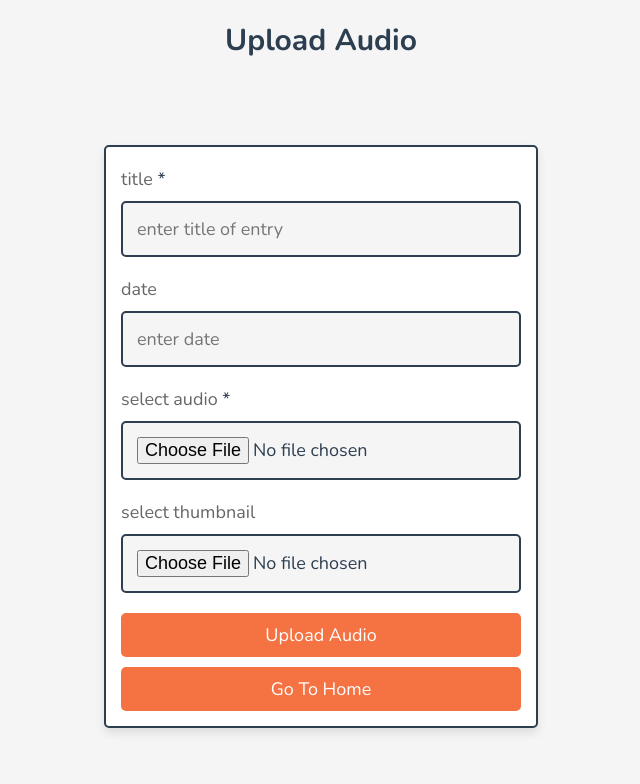
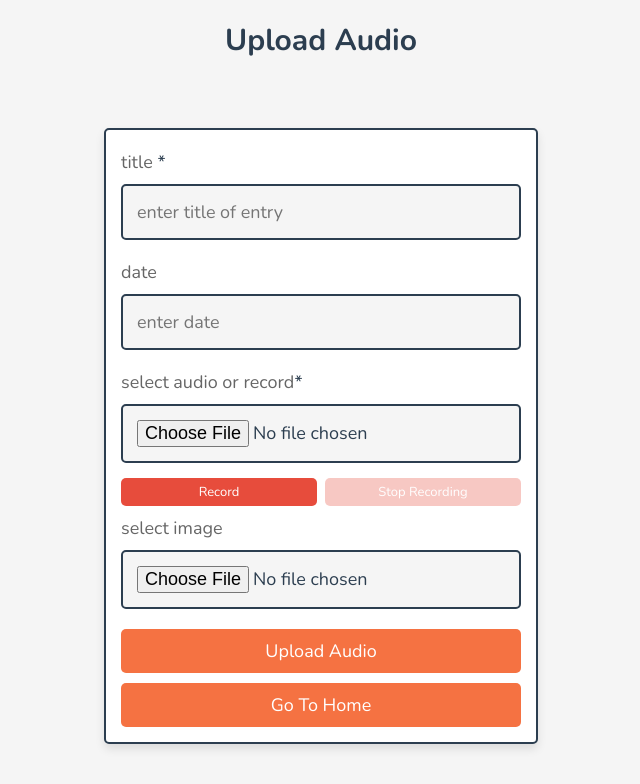
Before and after one commit to cnRachel/mumbo, a PHP site: page /upload_audio.php in a window 1280 px wide. Shown: the top 784 px of the page, without its empty margins (319-959 px from the left). Run offline with PHP 8.4, Linux system fonts and the light colour scheme; some libraries are stand-ins or nearby versions.

Commit message:
styled recording buttons

```diff
--- a/project files/css/style.css
+++ b/project files/css/style.css
@@ -95,7 +95,7 @@ a:active {
 }
 
 .btn,
-.option-btn{
+.option-btn {
    display: block;
    width: 100%;
    margin-top: 1rem;
@@ -208,7 +208,6 @@ a:active {
 
 .playlist .box-container .box .album{
    margin:2rem;
-   border-radius: 50%;
    object-fit: contain;
    height: 15rem;
    width: 15rem;
@@ -284,9 +283,6 @@ a:active {
 .music-player .box .album{
    margin: 2rem;
    height: 15rem;
-   width: 15rem;
-   border-radius: 50%;
-   animation: beat 2s cubic-bezier(.3,1.41,.4,1.46) infinite;
 }
 
 @keyframes beat {
--- /dev/null
+++ b/project files/css/upload.css
@@ -0,0 +1,34 @@
+.recording {
+    display: flex;
+    justify-content: space-between;
+
+}
+#start, #stop {
+    background-color: #e74c3c;
+    display: block;
+    width: 50%;
+    margin-top: 0.5rem;
+    padding: 0.5rem 0;
+    font-size: 1.3rem;
+    border-radius: .5rem;
+    color:var(--white);
+    text-align: center;
+    text-transform: capitalize;
+    transition: .2s ease-out;
+    position: center;
+}
+
+#start {
+    margin-right: 2%;
+    cursor: pointer;
+
+ }
+
+ #start:hover {
+    background-color: #2c3e50;
+
+ }
+
+ #stop {
+    opacity: 0.3;
+ }
--- a/project files/home.php
+++ b/project files/home.php
@@ -23,7 +23,7 @@ if(isset($_GET['logout'])){
    <meta charset="UTF-8">
    <meta http-equiv="X-UA-Compatible" content="IE=edge">
    <meta name="viewport" content="width=device-width, initial-scale=1.0">
-   <title>home</title>
+   <title>Mumbo</title>
 
    <!-- font awesome cdn link  -->
    <link rel="stylesheet" href="https://cdnjs.cloudflare.com/ajax/libs/font-awesome/6.1.2/css/all.min.css">
--- a/project files/login.php
+++ b/project files/login.php
@@ -28,7 +28,7 @@ if(isset($_POST['submit'])){
    <meta charset="UTF-8">
    <meta http-equiv="X-UA-Compatible" content="IE=edge">
    <meta name="viewport" content="width=device-width, initial-scale=1.0">
-   <title>login</title>
+   <title>Mumbo</title>
 
    <link rel="stylesheet" href="https://cdnjs.cloudflare.com/ajax/libs/font-awesome/6.1.2/css/all.min.css">
 
--- a/project files/register.php
+++ b/project files/register.php
@@ -29,7 +29,7 @@ if(isset($_POST['submit'])){
    <meta charset="UTF-8">
    <meta http-equiv="X-UA-Compatible" content="IE=edge">
    <meta name="viewport" content="width=device-width, initial-scale=1.0">
-   <title>register</title>
+   <title>Mumbo</title>
 
    <link rel="stylesheet" href="https://cdnjs.cloudflare.com/ajax/libs/font-awesome/6.1.2/css/all.min.css">
 
--- a/project files/upload_audio.php
+++ b/project files/upload_audio.php
@@ -36,12 +36,12 @@ if(isset($_POST['submit'])){
    $music_folder = 'uploaded_music/'.$music;
 
    if($music_size > 100000000){
-      $message[] = 'music size is too large!';
+      $message[] = 'audio size is too large!';
    }else{
       $upload_audio = $conn->prepare("INSERT INTO `songs`(name, artist, album, music) VALUES(?,?,?,?)");
       $upload_audio->execute([$name, $artist, $album, $music]);
       move_uploaded_file($music_tmp_name, $music_folder);
-      $message[] = 'new music uploaded!';
+      $message[] = 'new audio uploaded!';
    }
 
 }
@@ -54,13 +54,15 @@ if(isset($_POST['submit'])){
    <meta charset="UTF-8">
    <meta http-equiv="X-UA-Compatible" content="IE=edge">
    <meta name="viewport" content="width=device-width, initial-scale=1.0">
-   <title>upload audio</title>
+   <title>Mumbo</title>
 
    <!-- font awesome cdn link  -->
    <link rel="stylesheet" href="https://cdnjs.cloudflare.com/ajax/libs/font-awesome/6.1.2/css/all.min.css">
 
    <!-- custom css file link  -->
    <link rel="stylesheet" href="css/style.css">
+   <link rel="stylesheet" href="css/upload.css">
+
 
 </head>
 <body>
@@ -89,9 +91,13 @@ if(isset($message)){
       <input type="text" name="name" placeholder="enter title of entry" required maxlength="100" class="box">
       <p>date</p>
       <input type="text" name="artist" placeholder="enter date" maxlength="100" class="box">
-      <p>select audio <span>*</span></p>
+      <p>select audio or record<span>*</span></p>
       <input type="file" name="music" class="box" required accept="audio/*">
-      <p>select thumbnail</p>
+      <div class="recording">
+         <button id="start">Record</button>
+         <button id="stop" disabled>Stop Recording</button>
+      </div>
+      <p>select image</p>
       <input type="file" name="album" class="box" accept="image/*">
       <input type="submit" value="upload audio" class="btn" name="submit">
       <a href="home.php" class="option-btn">go to home</a>
```
Also changed, not shown: project files/uploaded_album/131402319_594364081538158_2810978441498367384_n.jpg (added), project files/uploaded_album/243742237_274553784385180_5219946600819572165_n.jpg (added).
